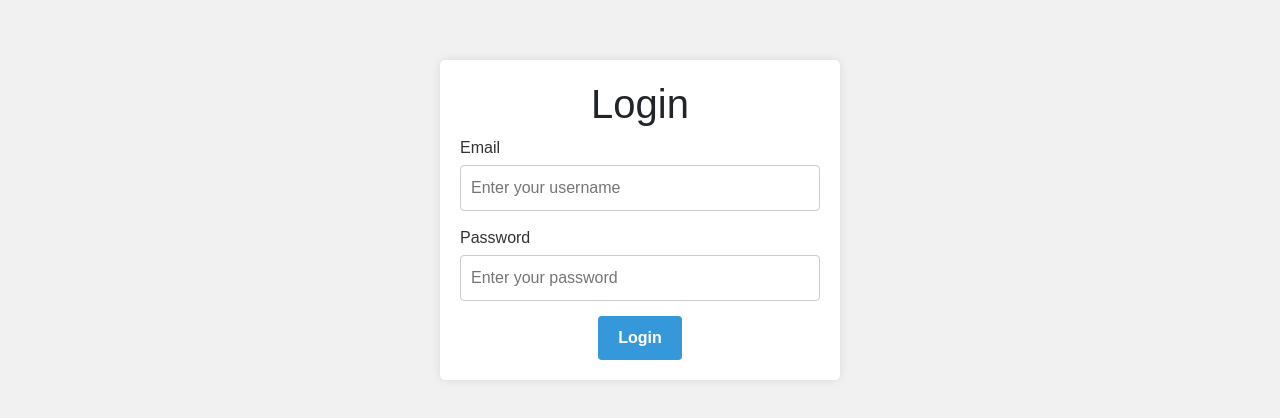
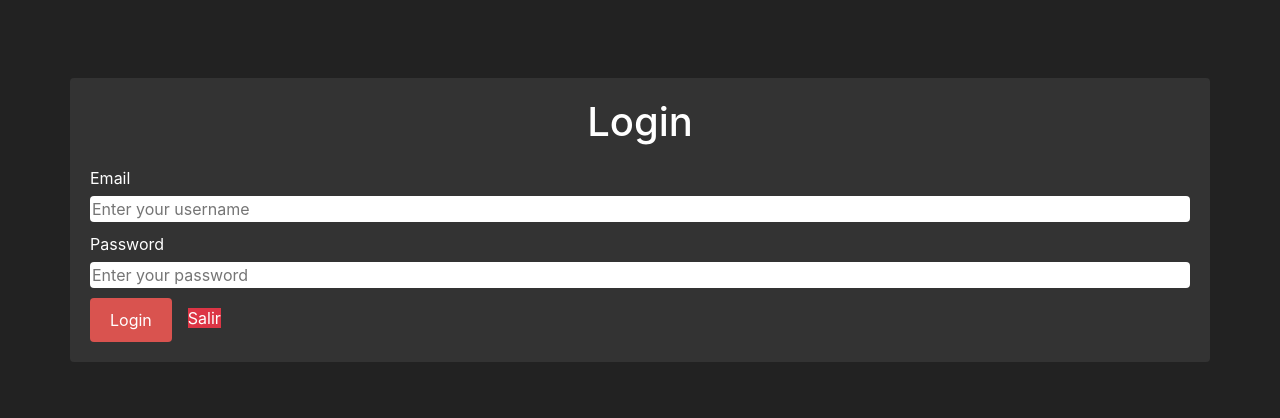
Before and after one commit to swalisoft/setes_builder, an Angular app in the folder ui/: page /login in a window 1280 px wide. Shown: the part 180-598 px from the top of the page. Built offline with nearby package versions, Linux system fonts and the light colour scheme.

Commit message:
ultimo de css

```diff
--- a/ui/src/app/modules/auth/home/home.component.css
+++ b/ui/src/app/modules/auth/home/home.component.css
@@ -1,3 +1,10 @@
+.box {
+  background-color: #222;
+  height: 100vh;
+  display: flex;
+  justify-content: center;
+  align-items: center;
+}
 .builder {
     background-color: #333;
     color: #fff;
--- a/ui/src/app/modules/auth/home/home.component.html
+++ b/ui/src/app/modules/auth/home/home.component.html
@@ -1,4 +1,4 @@
-
+<div class ="box">
 <div class="builder">
   <div class="container">
     <h1>Bienvenido</h1>
@@ -8,3 +8,4 @@
     </div>
   </div>
 </div>
+</div>
--- a/ui/src/app/modules/auth/login/login.component.css
+++ b/ui/src/app/modules/auth/login/login.component.css
@@ -1,54 +1,50 @@
-
 .box {
+  background-color: #222;
+  height: 100vh;
   display: flex;
+  justify-content: center;
   align-items: center;
-  justify-content: center;
-  height: 100vh;
-  background-color: #f1f1f1;
-  font-family: Arial, sans-serif;
 }
 
 .container {
-  background-color: #ffffff;
-  border-radius: 5px;
+  background-color: #333;
+  color: #fff;
   padding: 20px;
-  box-shadow: 0px 0px 10px rgba(0, 0, 0, 0.1);
-  width: 400px;
-  text-align: center;
+  border-radius: 4px;
 }
 
-h1 {
-  margin-top: 0;
+.container h1 {
+  text-align: center;
+  margin: 0 0 20px;
 }
 
 .input-group {
-  margin-bottom: 15px;
+  margin-bottom: 10px;
 }
 
 .input-group label {
   display: block;
-  text-align: left;
-  margin-bottom: 5px;
-  color: #333333;
+  margin-bottom: 6px;
 }
 
-.input-group input {
+.input-group input[type="text"],
+.input-group input[type="password"] {
   width: 100%;
-  padding: 10px;
-  border: 1px solid #cccccc;
+  padding: px;
+  border: none;
   border-radius: 4px;
+  display: block
 }
 
 .btn {
-  background-color: #3498db;
-  color: #ffffff;
+  background-color: #d9534f;
+  color: #fff;
   border: none;
   padding: 10px 20px;
   border-radius: 4px;
   cursor: pointer;
-  font-weight: bold;
 }
 
 .btn:hover {
-  background-color: #2980b9;
+  background-color: #c9302c;
 }
--- a/ui/src/app/modules/auth/login/login.component.html
+++ b/ui/src/app/modules/auth/login/login.component.html
@@ -15,6 +15,7 @@
       <div class="input-group">
         <label for="password">Password</label>
         <input
+        type = 'password'
         id="password"
         ngModel
         name="password"
@@ -23,6 +24,7 @@
         >
       </div>
       <button type="submit" class="btn">Login</button>
+      <a routerLink="" class="btn-danger ml-3">Salir</a>
     </form>
   </div>
 </div>
--- a/ui/src/app/modules/auth/register/register.component.css
+++ b/ui/src/app/modules/auth/register/register.component.css
@@ -1,67 +1,48 @@
-    .res {
+.box {
+  background-color: #222;
+  height: 100vh;
   display: flex;
+  justify-content: center;
   align-items: center;
-      justify-content: center;
-      height: 100vh;
-      background: linear-gradient(135deg, #aed6f1, #ff7675, #f8c291, #f3a683);
-      background-size: 600% 600%;
-      animation: gradient 20s ease infinite;
-      font-family: Arial, sans-serif;
-    }
-
-    @keyframes gradient {
-      0% {
-        background-position: 0% 50%;
-      }
-      50% {
-        background-position: 100% 50%;
-      }
-      100% {
-        background-position: 0% 50%;
-      }
 }
 
 .container {
-      background-color: #ffffff;
-      border-radius: 5px;
+  background-color: #333333;
+  color: #ffffff;
   padding: 20px;
-      box-shadow: 0px 0px 10px rgba(0, 0, 0, 0.1);
-      width: 400px;
-      text-align: center;
 }
 
-    h1 {
+.container h1 {
   margin-top: 0;
 }
 
 .input-group {
-      margin-bottom: 15px;
+  margin-bottom: 10px;
 }
 
 .input-group label {
   display: block;
-      text-align: left;
   margin-bottom: 5px;
-      color: #333333;
 }
 
 .input-group input {
   width: 100%;
-      padding: 10px;
-      border: 1px solid #cccccc;
-      border-radius: 4px;
+  padding: 8px;
+  border: none;
+  background-color: #555555;
+  color: #ffffff;
 }
 
-    .btn {
-      background-color: #3498db;
+.button {
+  padding: 10px 20px;
+  font-size: 16px;
+  border: none;
+  border-radius: 4px;
+  background-color: #d9534f;
   color: #ffffff;
-      border: none;
-      padding: 10px 20px;
-      border-radius: 4px;
   cursor: pointer;
-      font-weight: bold;
 }
 
-    .btn:hover {
-      background-color: #2980b9;
+.button:hover {
+  background-color: #c9302c;
 }
--- a/ui/src/app/modules/auth/register/register.component.html
+++ b/ui/src/app/modules/auth/register/register.component.html
@@ -1,3 +1,4 @@
+<div class="box">
 <div class="container">
   <h1>Register</h1>
     <form #f="ngForm" (ngSubmit)="onSubmit(f)">
@@ -36,3 +37,4 @@
       <button type="submit" class="button">Register</button>
     </form>
   </div>
+</div>
--- a/ui/src/app/modules/servers/list-servers/list-servers.component.css
+++ b/ui/src/app/modules/servers/list-servers/list-servers.component.css
@@ -1,5 +1,14 @@
+.box {
+  background-color: #222;
+  height: 100vh;
+  display: flex;
+  justify-content: center;
+  align-items: center;
+}
+
 .container {
-    background-color: #333;
+  background-color: rgb(200, 200, 34);
+  background-color: #222222;
   color: #fff;
   padding: 20px;
 }
@@ -16,16 +25,16 @@
 .table th,
 .table td {
   padding: 10px;
-    border: 1px solid #555;
+  border: 1px solid #555555;
 }
 
 .table th {
-    background-color: #222;
+  background-color: #333333;
   color: #fff;
 }
 
 .table td {
-    background-color: #444;
+  background-color: #444444;
 }
 
 .btn {
--- a/ui/src/app/modules/servers/list-servers/list-servers.component.html
+++ b/ui/src/app/modules/servers/list-servers/list-servers.component.html
@@ -1,3 +1,4 @@
+<div class="box">
 <div class="container">
   <h1 class="text-center my-5">LISTA DE SERVIDORES</h1>
 
@@ -13,10 +14,10 @@
     </thead>
     <tbody>
       <tr *ngFor="let item of servers$ | async">
-        <td>{{item[0]}}</td>
         <td>{{item[1]}}</td>
         <td>{{item[2]}}</td>
         <td>{{item[3]}}</td>
+        <td>{{item[4]}}</td>
         <td>
           <button (click)="deleteServer(item[0])" class="btn btn-danger">Eliminar</button>
         </td>
@@ -25,4 +26,6 @@
   </table>
 
   <a routerLink="/servers/create" class="btn btn-primary">Agregar Servidor</a>
+  <a routerLink="" class="btn btn-secondary ml-3">Salir</a>
 </div>
+</div>
--- a/ui/src/app/modules/servers/list-servers/list-servers.component.ts
+++ b/ui/src/app/modules/servers/list-servers/list-servers.component.ts
@@ -19,7 +19,9 @@ export class ListServersComponent {
   }
 
   deleteServer(id: number) {
-
+    this.service.deleteServer(id).subscribe(resp => {
+    this.getServers();
+    });
   }
 
   getServers() {
```
Also changed, not shown: 1 other file (tests, documents, lock files or other folders). Lines whose indentation alone changed are shown as unchanged.
